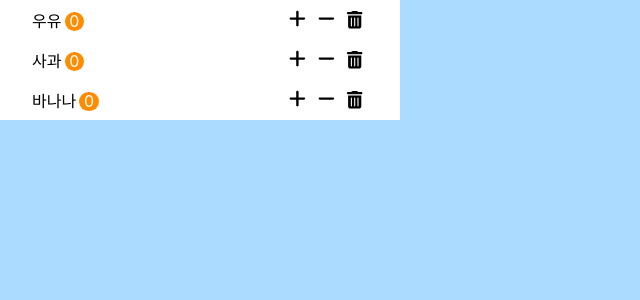
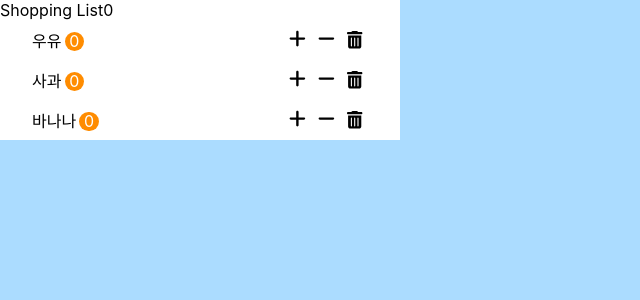
Before and after one commit to YUDONGHYUK/shopping-list-react, a React (Create React App) app: page / in a window 1280 px wide. Shown: the top 300 px of the page, without its empty margins (0-640 px from the left). Built offline with nearby package versions, Linux system fonts and the light colour scheme.

Commit message:
make: Navbar Component

```diff
--- a/src/app.jsx
+++ b/src/app.jsx
@@ -2,11 +2,13 @@ import React, { Component } from "react";
 import "./app.css";
 import "@fortawesome/fontawesome-free/js/all";
 import Items from "./components/items";
+import Navbar from "./components/navbar";
 
 class App extends Component {
   render() {
     return (
       <>
+        <Navbar />
         <Items />
       </>
     );
--- /dev/null
+++ b/src/components/navbar.jsx
@@ -0,0 +1,14 @@
+import React, { Component } from "react";
+
+class Navbar extends Component {
+  render() {
+    return (
+      <nav className="navbar">
+        <span className="navbar-title">Shopping List</span>
+        <span className="navbar-count">0</span>
+      </nav>
+    );
+  }
+}
+
+export default Navbar;
```
